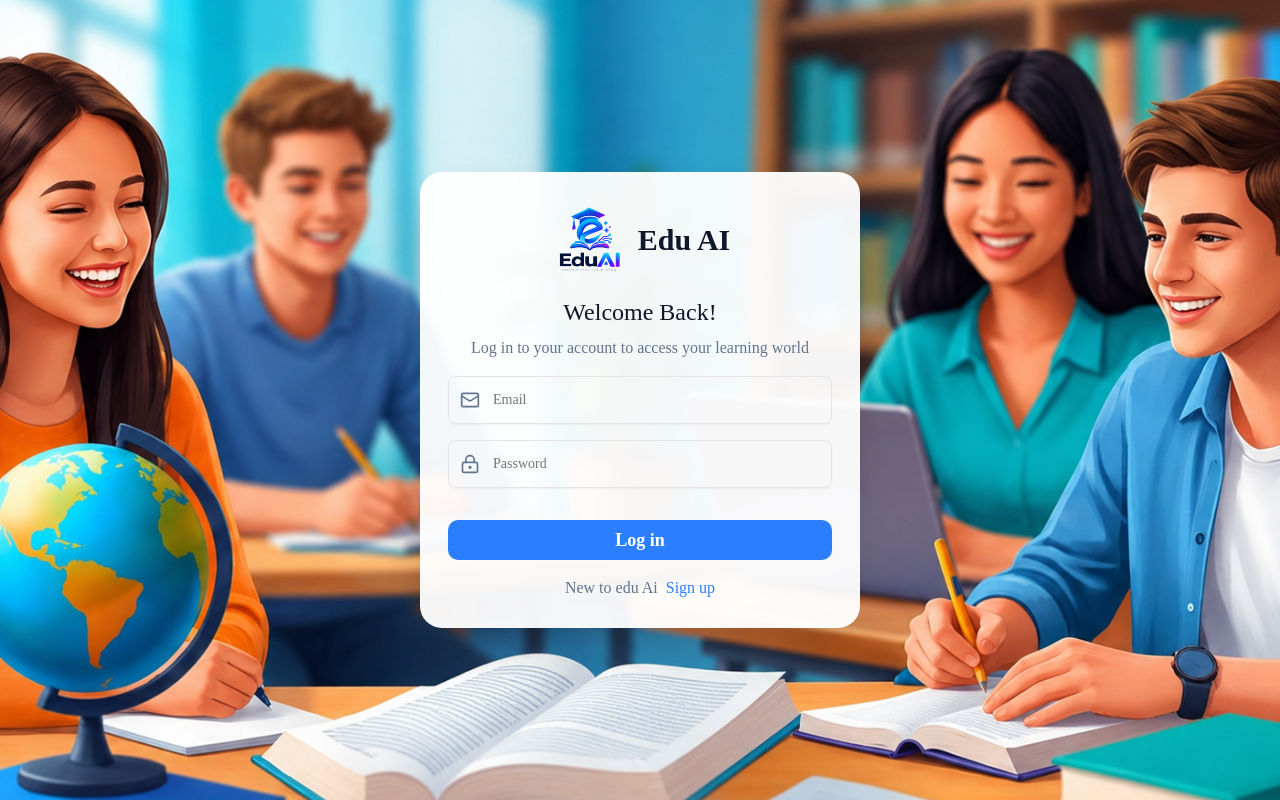
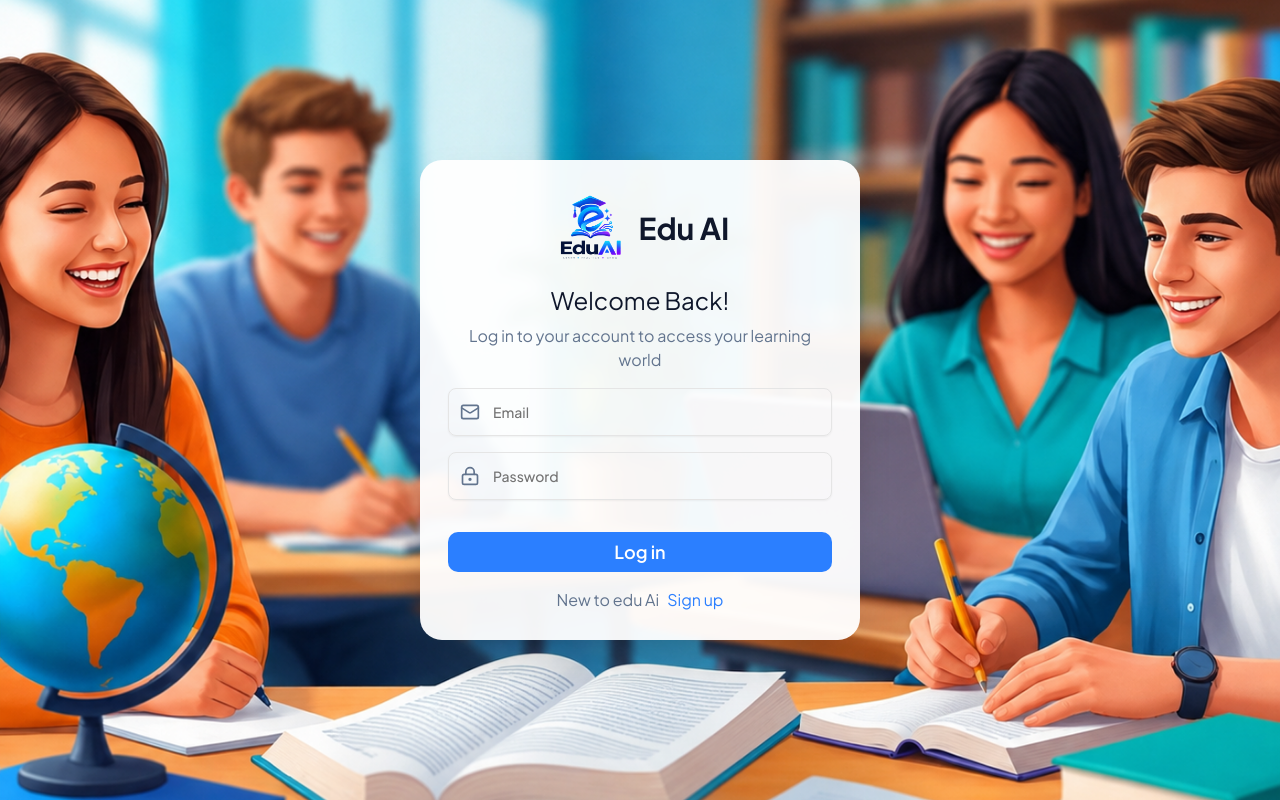
Before and after one commit to codestream0/Edu-AI, a Next.js app: page / in a window 1280 px wide. Built offline with nearby package versions, Linux system fonts and the light colour scheme.

Commit message:
bug fixes

```diff
--- a/app/globals.css
+++ b/app/globals.css
@@ -7,9 +7,9 @@
 @theme inline {
   --color-background: var(--background);
   --color-foreground: var(--foreground);
-  --font-sans: var(--font-sans);
+  --font-sans: var(--font-jakarta);
   --font-mono: var(--font-geist-mono);
-  --font-heading: var(--font-sans);
+  --font-heading: var(--font-jakarta);
   --color-sidebar-ring: var(--sidebar-ring);
   --color-sidebar-border: var(--sidebar-border);
   --color-sidebar-accent-foreground: var(--sidebar-accent-foreground);
--- a/app/layout.tsx
+++ b/app/layout.tsx
@@ -1,21 +1,18 @@
 import type { Metadata } from "next";
-import { Geist, Geist_Mono } from "next/font/google";
+import { Plus_Jakarta_Sans } from "next/font/google";
+
 import "./globals.css";
 import { ThemeProvider } from "@/components/themeProvider";
 
-const geistSans = Geist({
-  variable: "--font-geist-sans",
+const jakartaSans = Plus_Jakarta_Sans({
+  variable: "--font-jakarta",
   subsets: ["latin"],
-});
-
-const geistMono = Geist_Mono({
-  variable: "--font-geist-mono",
-  subsets: ["latin"],
+  display: "swap",
 });
 
 export const metadata: Metadata = {
-  title: "Create Next App",
-  description: "Generated by create next app",
+  title: "EDU AI",
+  description: "AI-powered learning platform for students",
 };
 
 export default function RootLayout({
@@ -26,10 +23,10 @@ export default function RootLayout({
   return (
     <html
       lang="en"
-      className={`${geistSans.variable} ${geistMono.variable} h-full antialiased`}
+      className={jakartaSans.variable}
       suppressHydrationWarning
     >
-      <body className="min-h-full flex flex-col">
+      <body className="min-h-screen font-sans">
         <ThemeProvider>
           {children}
         </ThemeProvider>
--- a/components/dashboard/DashboardShell.tsx
+++ b/components/dashboard/DashboardShell.tsx
@@ -28,7 +28,6 @@ export function DashboardShell({
           onToggle={() => setSidebarOpen(!sidebarOpen)}
         />
 
-        {/* Main application */}
         <div className="min-w-0">
 
           <Topbar
```
